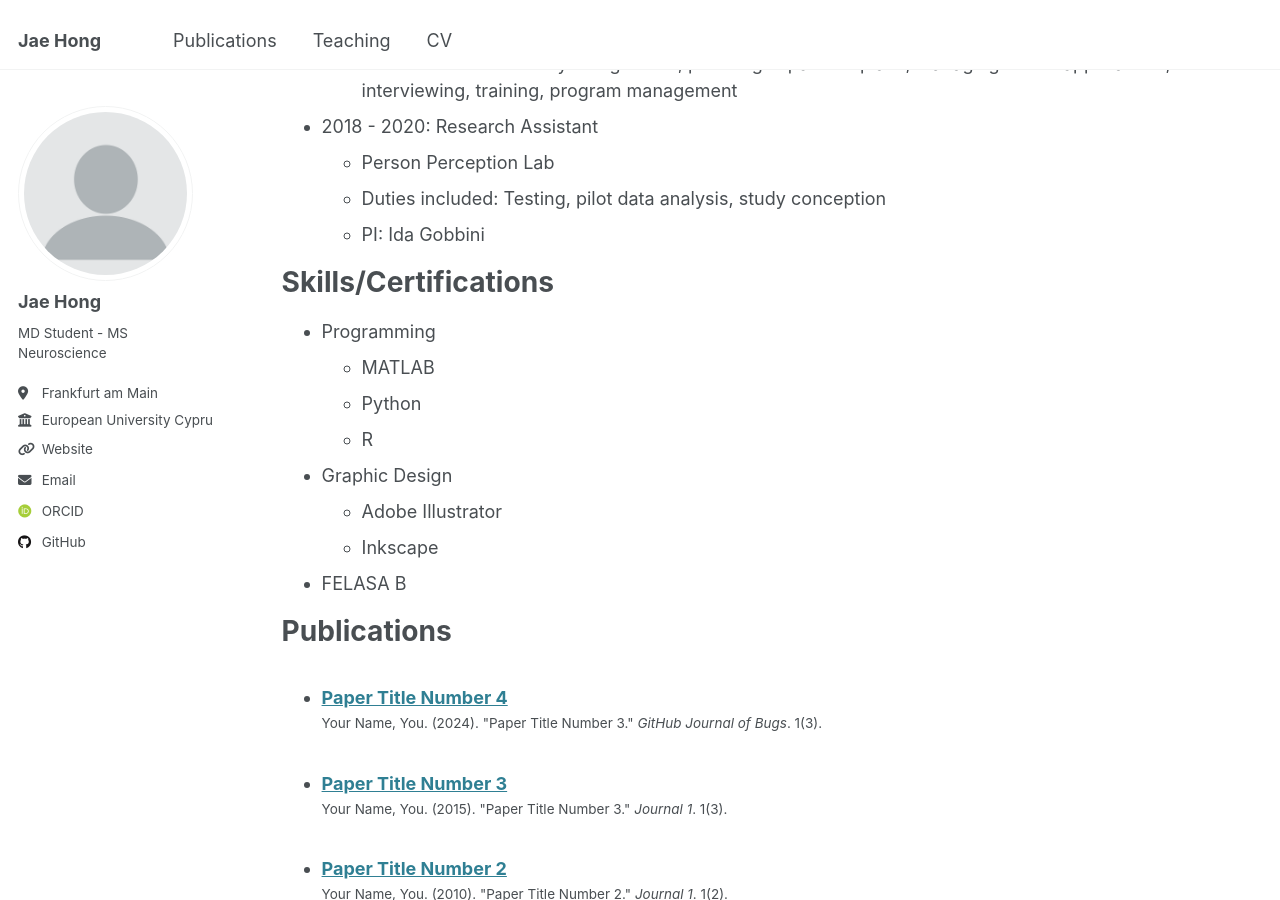
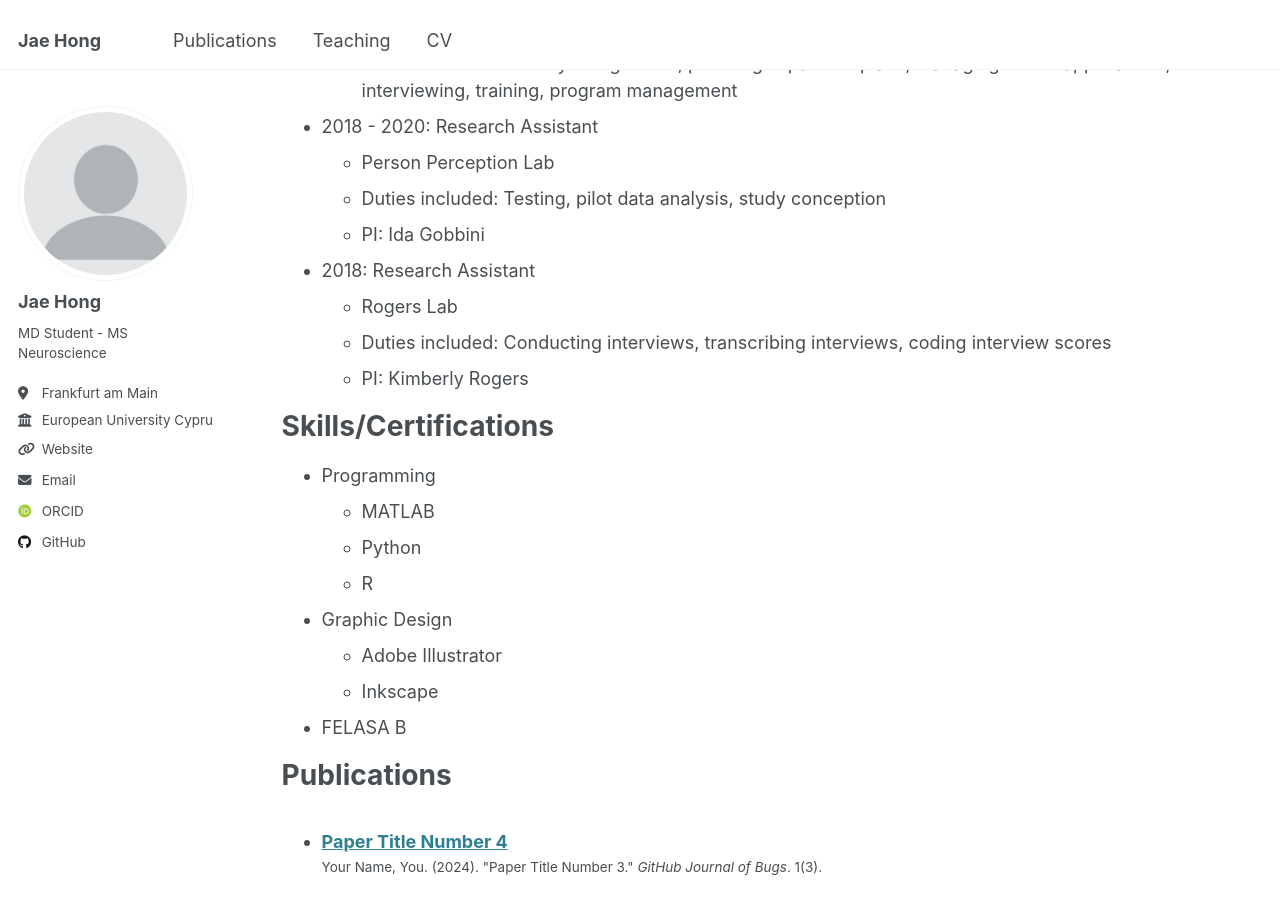
Before and after one commit to jaeshong/jaeshong.github.io, a Jekyll site: the page built from _pages/cv.md, in a window 1280 px wide and 900 px high, scrolled down 562 px. Built offline with Jekyll 4.4.1, drawn with Linux system fonts in a browser that asks for light colours; some web fonts are replaced.

Commit message:
Update cv.md

```diff
--- a/_pages/cv.md
+++ b/_pages/cv.md
@@ -31,6 +31,11 @@ Work experience
   * Duties included: Testing, pilot data analysis, study conception
   * PI: Ida Gobbini
 
+* 2018: Research Assistant
+  * Rogers Lab
+  * Duties included: Conducting interviews, transcribing interviews, coding interview scores
+  * PI: Kimberly Rogers
+
 Skills/Certifications
 ======
 * Programming
```
